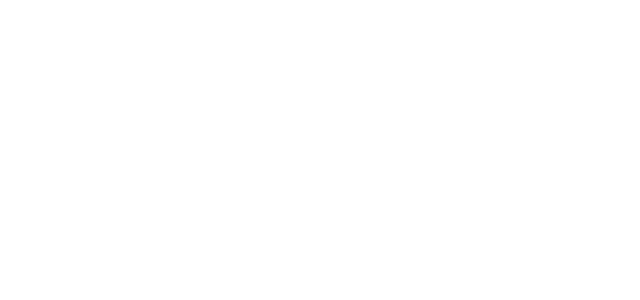
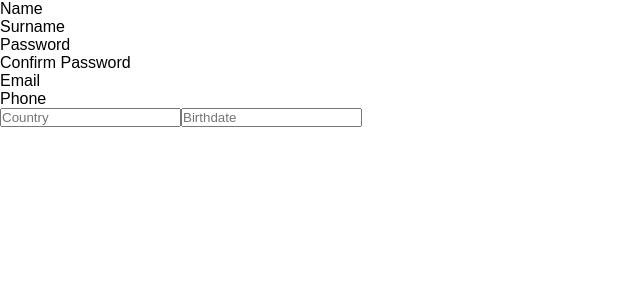
Before and after one commit to Nagi2880/ParkingApp, a Next.js app: page /Register in a window 1280 px wide. Shown: the top 300 px of the page, without its empty margins (0-640 px from the left). Built offline with nearby package versions, Linux system fonts and the light colour scheme.

Commit message:
input component created

```diff
--- a/app/Register/(components)/Forms.tsx
+++ b/app/Register/(components)/Forms.tsx
@@ -1,6 +1,6 @@
 import React from 'react'
 import Label from '../(elements)/Label'
-
+import Input from '../(elements)/Input'
 const Forms = () => {
     return (
         <div className='login-forms'>
@@ -11,8 +11,8 @@
                 <Label htmlFor="confirm-password" content="Confirm Password" className="form-label" />
                 <Label htmlFor="email" content="Email" className="form-label" />
                 <Label htmlFor="phone" content="Phone" className="form-label" />
-                <input type="text"id="country" name="country" placeholder= "Country" /> {/* Here will be an autocomplete*/ }
-                <input type='date' id="birthdate" name="birthdate" placeholder='Birthdate' />
+                <Input type="text" id="country" name="country" placeholder="Country" />{/* Here will be an autocomplete*/ }
+                <Input type="date" id="birthdate" name="birthdate" placeholder="Birthdate" />
             </form>
         </div>
     )
--- /dev/null
+++ b/app/Register/(elements)/Input.tsx
@@ -0,0 +1,10 @@
+import React, { JSX } from 'react'
+import Inputprops from '../../(interfaces)/input'
+
+const Input = (props :Inputprops) : JSX.Element => {
+    return (
+        <input className={props.className} typeof={props.type} id={props.id} name={props.name} placeholder={props.placeholder} onChange={props.onChange} />
+    )
+}
+
+export default Input
--- a/app/Register/page.tsx
+++ b/app/Register/page.tsx
@@ -1,9 +1,10 @@
 import React from 'react'
+import Forms from './(components)/Forms'
 
 function page() {
     return (
         <div>
-
+            <Forms />
         </div>
     )
 }
```
Also changed, not shown: app/(interfaces)/input.d.ts (added, +9 -0 lines).
